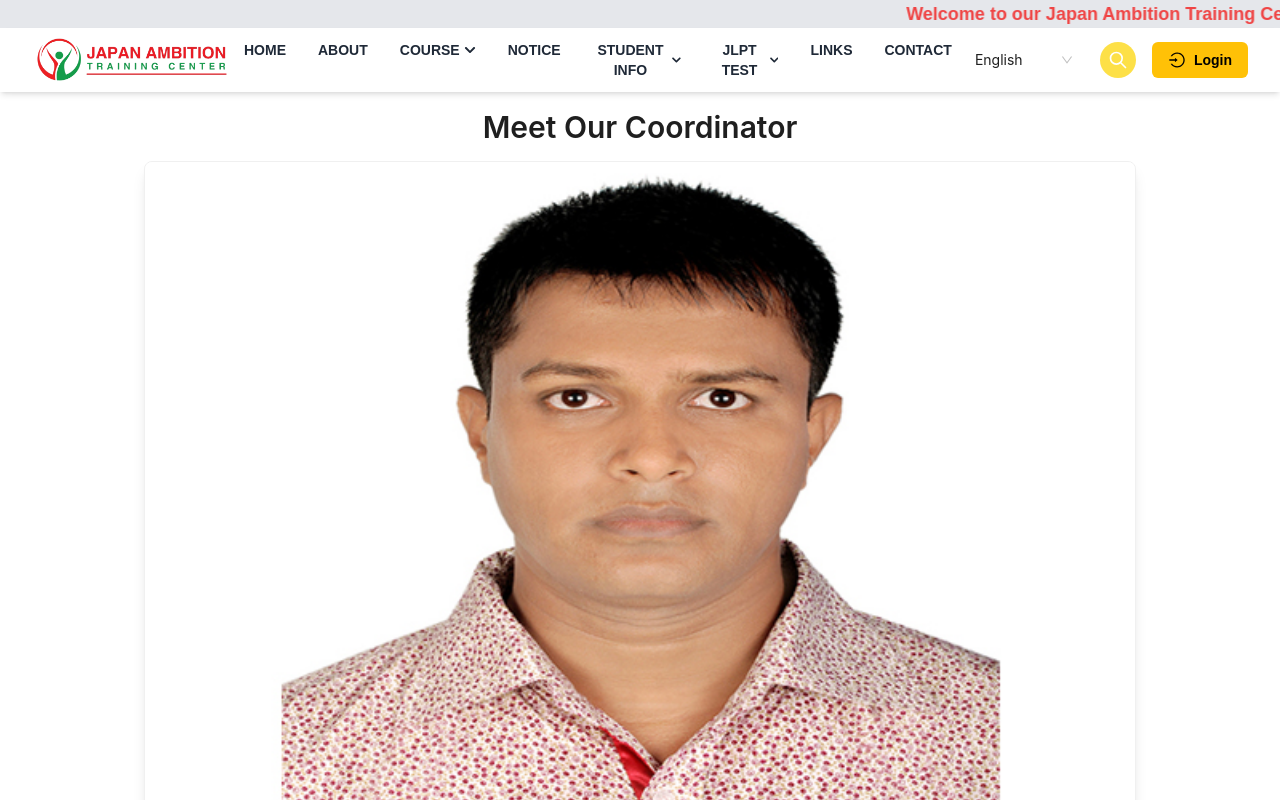
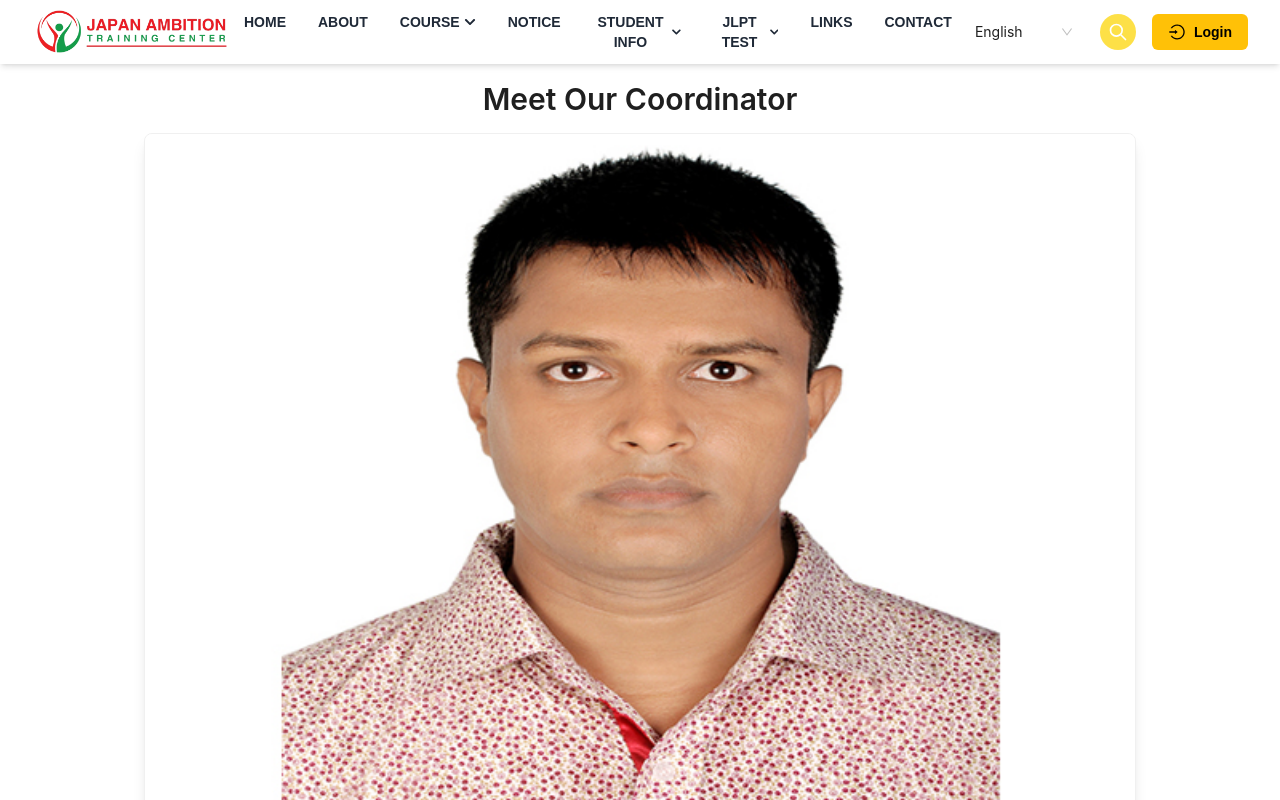
Before and after one commit to mehedi-rakib/jatc, a Next.js app: page /coordinator in a window 1280 px wide. Shown: the top 800 px of the page. Built offline with nearby package versions, Linux system fonts and the light colour scheme.

Commit message:
add landing

```diff
--- /dev/null
+++ b/src/app/components/Header/MenuHeader.jsx
@@ -0,0 +1,11 @@
+import Navbar from "../Navbar";
+
+const MenuHeader = () => {
+  return (
+    <div className="py-2 ">
+      <Navbar />
+    </div>
+  );
+};
+
+export default MenuHeader;
--- a/src/app/components/Layout/Layout.jsx
+++ b/src/app/components/Layout/Layout.jsx
@@ -1,12 +1,12 @@
 import React from "react";
 import Footer from "../Footer/Footer";
 import Navbar from "../Navbar";
-import Preheader from "../Header/PreHeader";
+// import Preheader from "../Header/PreHeader";
 
 const Layout = ({ children }) => {
   return (
     <div>
-      <Preheader />
+      {/* <Preheader /> */}
       <Navbar />
       <main className="min-h-screen">{children}</main>
       <Footer />
--- a/src/app/components/Navbar.jsx
+++ b/src/app/components/Navbar.jsx
@@ -55,6 +55,7 @@ const Navbar = () => {
               className="text-sm">
               <Select.Option value="en">English</Select.Option>
               <Select.Option value="jp">Japanese</Select.Option>
+              <Select.Option value="bn">Bangla</Select.Option>
             </Select>
             <button
               className="p-2 text-white bg-yellow-300 hover:bg-blue-600 rounded-full transition-colors duration-200 focus:outline-none focus:ring-2 focus:ring-offset-2 focus:ring-blue-500"
```
